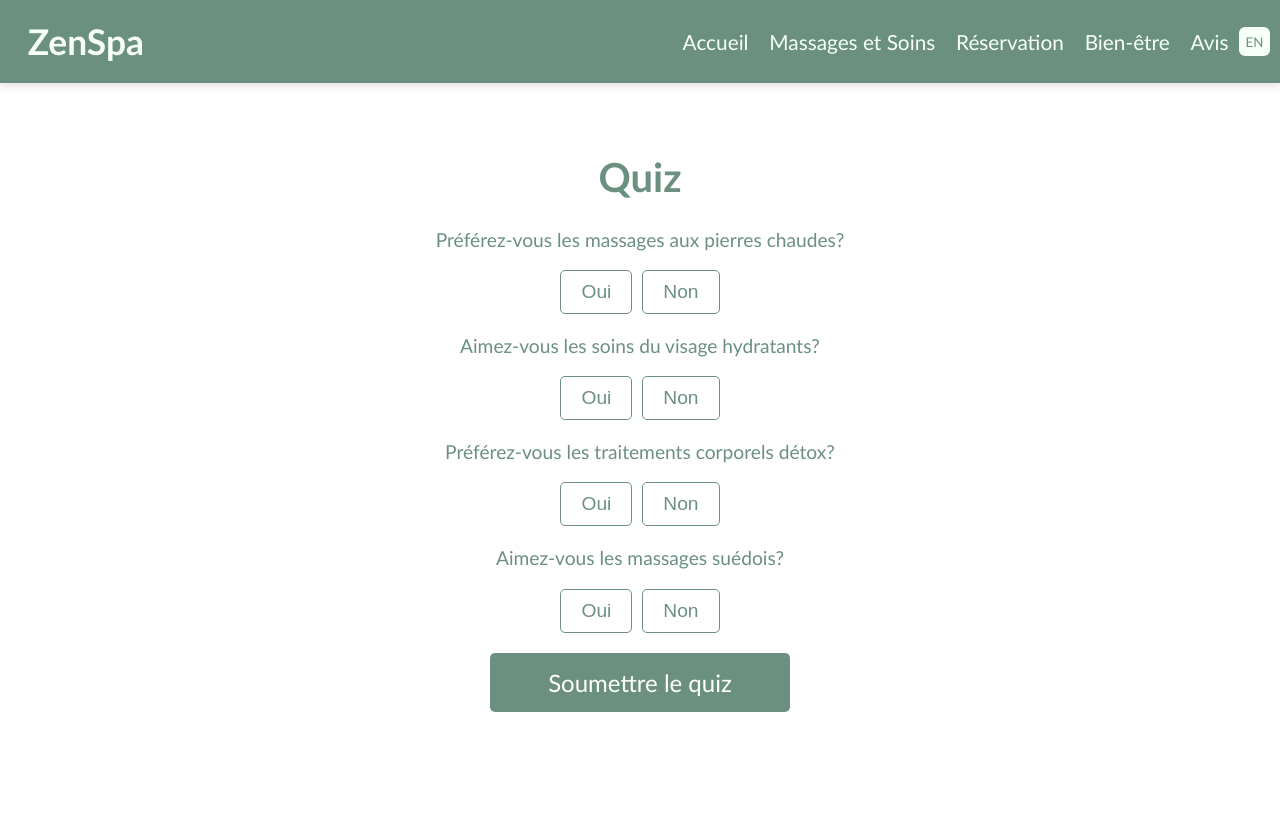
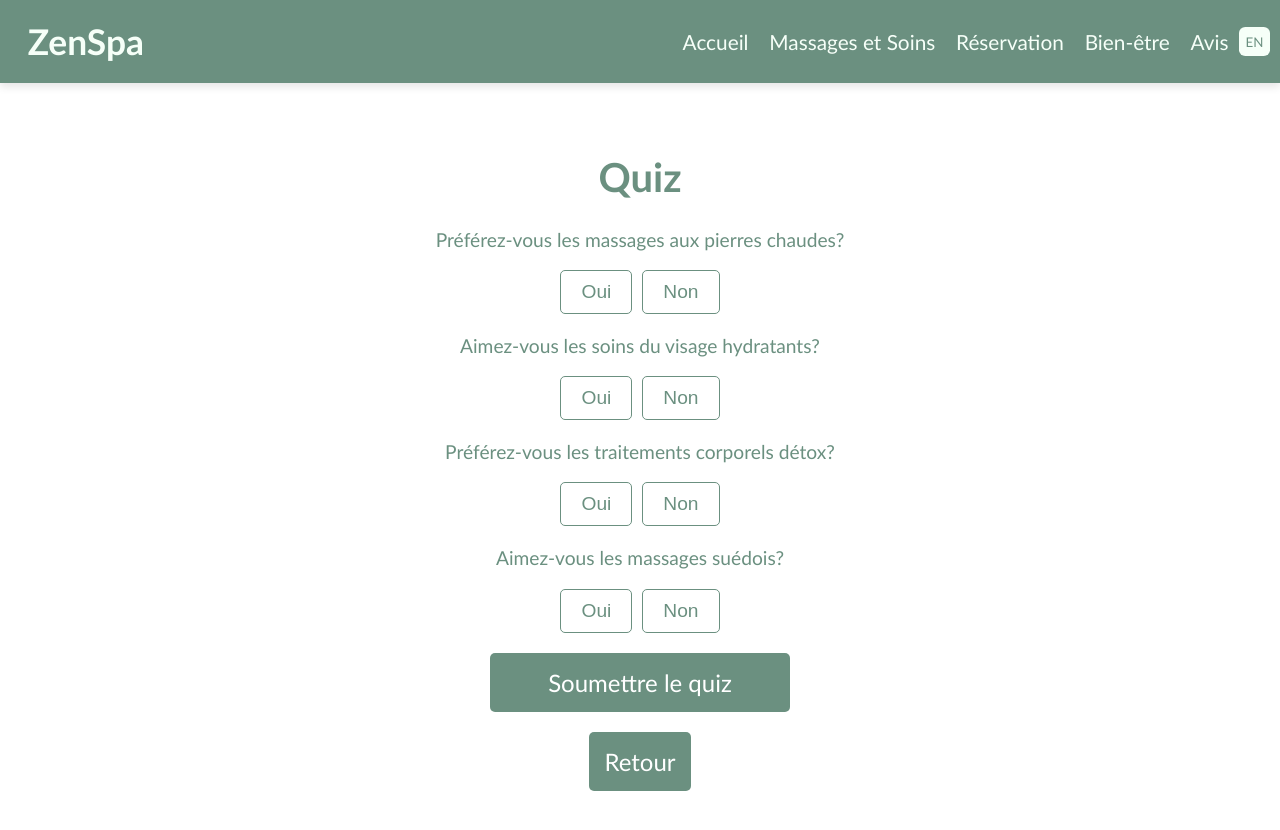
Before and after one commit to ChloeAlFrenn/Projet2_SEG3525_FINAL, a React (Create React App) app in the folder zenspa/: page /Quiz in a window 1280 px wide. Before the commit the page ends 800 px from the top, so only its background shows below. Built offline with nearby package versions, Linux system fonts and the light colour scheme.

Commit message:
adding return button on quiz

```diff
--- a/zenspa/src/pages/Quiz.css
+++ b/zenspa/src/pages/Quiz.css
@@ -28,6 +28,7 @@
   justify-content: center;
   flex-wrap: wrap;
   gap: 10px;
+  font-family: 'Optima', 'Noto Serif', 'Arial', sans-serif;
 }
 
 .answer-button {
@@ -76,6 +77,25 @@
   color: #6B9080;
 }
 
+.return-button{
+  display: block;
+  max-width: 300px;
+  margin: 20px auto;
+  padding: 15px;
+  font-size: 1.5em;
+  color: #fff;
+  background-color: #6B9080;
+  border: none;
+  border-radius: 5px;
+  cursor: pointer;
+  font-family: 'Optima', 'Noto Serif', 'Arial', sans-serif;
+  transition: background-color 0.3s;
+}
+
+.return-button:hover {
+  background-color: #557a68;
+}
+
 .booking-button {
   display: block;
   max-width: 300px;
@@ -90,6 +110,7 @@
   font-family: 'Optima', 'Noto Serif', 'Arial', sans-serif;
   transition: background-color 0.3s;
 }
+
 
 .booking-button:hover {
   background-color: #557a68;
--- a/zenspa/src/pages/Quiz.js
+++ b/zenspa/src/pages/Quiz.js
@@ -101,6 +101,10 @@ const Quiz = () => {
     navigate('/Reservation', { state: { service: selectedService } });
   };
 
+  const handleReturn = () => {
+    navigate('/MassagesSoins');
+  };
+
   return (
     <div className="quiz-container">
       <div className="quiz-header">
@@ -127,6 +131,9 @@ const Quiz = () => {
         <button type="submit" className="quiz-submit">
           {language === 'fr' ? 'Soumettre le quiz' : 'Submit the quiz'}
         </button>
+        <button onClick={handleReturn} className="return-button">
+            {language === 'fr' ? 'Retour' : 'Return'}
+          </button>
       </form>
       {selectedService && (
         <div className="quiz-service">
```
